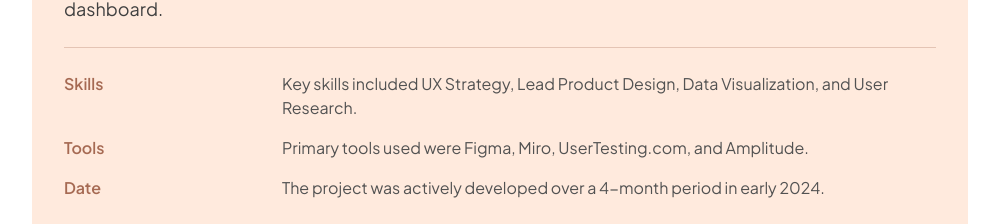
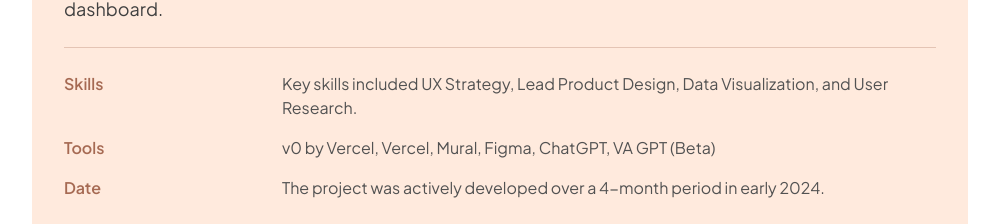
Before and after one commit to benbrasso-agile6/designbybenbrasso-website, a Next.js app: page /work/ai-scribe-kpi-dashboard in a window 1280 px wide. Shown: the part 1151-1375 px from the top of the page, without its empty margins (140-1139 px from the left). Built offline with nearby package versions, Linux system fonts and the light colour scheme.

Commit message:
feat: update tools list for AI Scribe KPI Dashboard
Modify data file to reflect new tools in banner.

#VERCEL_SKIP

Co-authored-by: undefined <undefined+undefined@users.noreply.github.com>

```diff
--- a/app/data/case-studies/ai-scribe-kpi-dashboard-data.ts
+++ b/app/data/case-studies/ai-scribe-kpi-dashboard-data.ts
@@ -10,7 +10,7 @@ export const aiScribeKpiDashboardData: CaseStudyData = {
     description:
       "This project aimed to enhance data visualization and user workflow efficiency for an AI Scribe KPI dashboard.",
     skills: "Key skills included UX Strategy, Lead Product Design, Data Visualization, and User Research.",
-    tools: "Primary tools used were Figma, Miro, UserTesting.com, and Amplitude.",
+    tools: "v0 by Vercel, Vercel, Mural, Figma, ChatGPT, VA GPT (Beta)",
     date: "The project was actively developed over a 4-month period in early 2024.",
   },
   projectDetails: [
```
